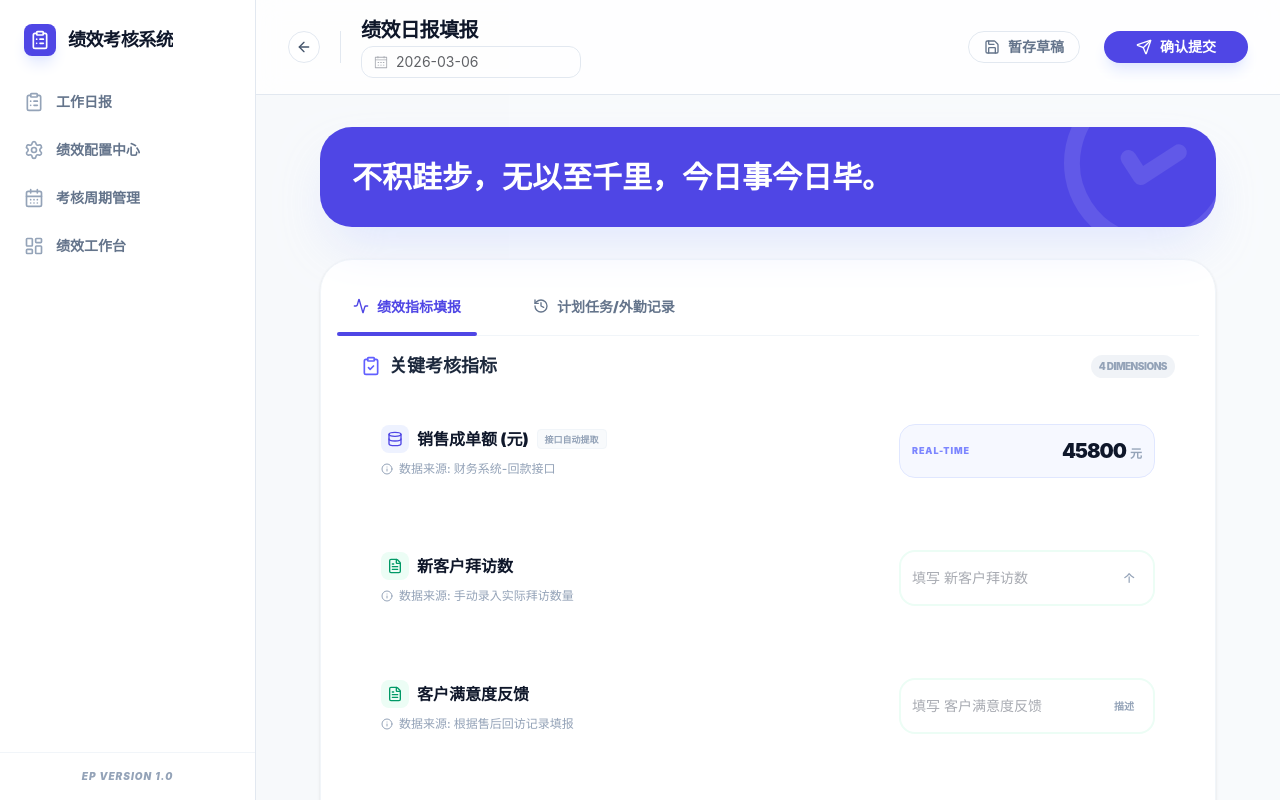
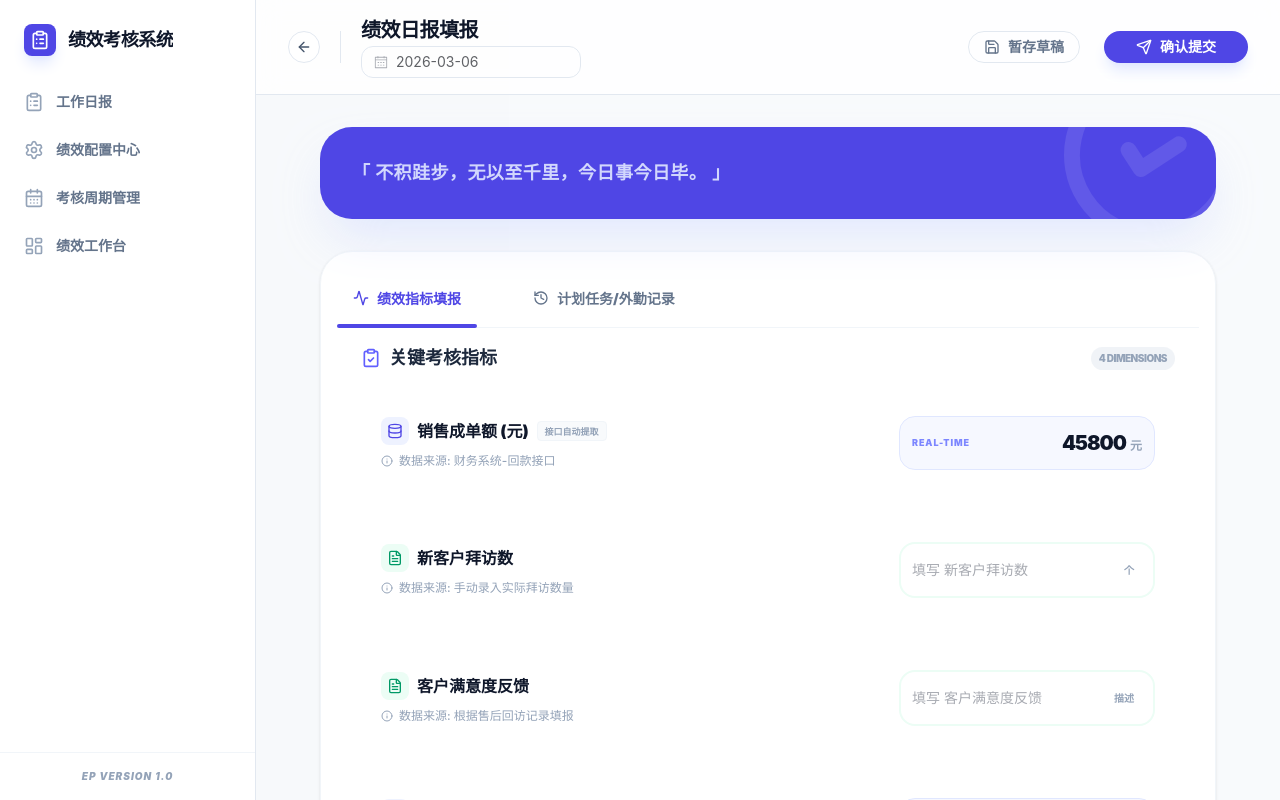
Before and after one commit to JinLingfeng/performance, a Vue app in the folder element-plus-version/: page /daily-report/fill in a window 1280 px wide. Built offline with nearby package versions, Linux system fonts and the light colour scheme.

Commit message:
style: refine slogan styling for a more subtle look

```diff
--- a/element-plus-version/src/views/report/DailyReportForm.vue
+++ b/element-plus-version/src/views/report/DailyReportForm.vue
@@ -205,7 +205,9 @@ const taskRecords = ref([
         <div class="bg-indigo-600 rounded-[32px] p-8 text-white relative overflow-hidden shadow-2xl shadow-indigo-200/50">
           <div class="relative z-10">
 
-            <h2 class="text-3xl font-black mb-0">{{ currentSlogan }}</h2>
+            <h2 class="text-lg font-bold text-indigo-100/90 tracking-wide mb-0">
+              「 {{ currentSlogan }} 」
+            </h2>
           </div>
           <!-- Decorative Icons -->
           <CheckCircle2 class="absolute -right-8 -bottom-8 h-48 w-48 text-white/10 rotate-12" />
```
